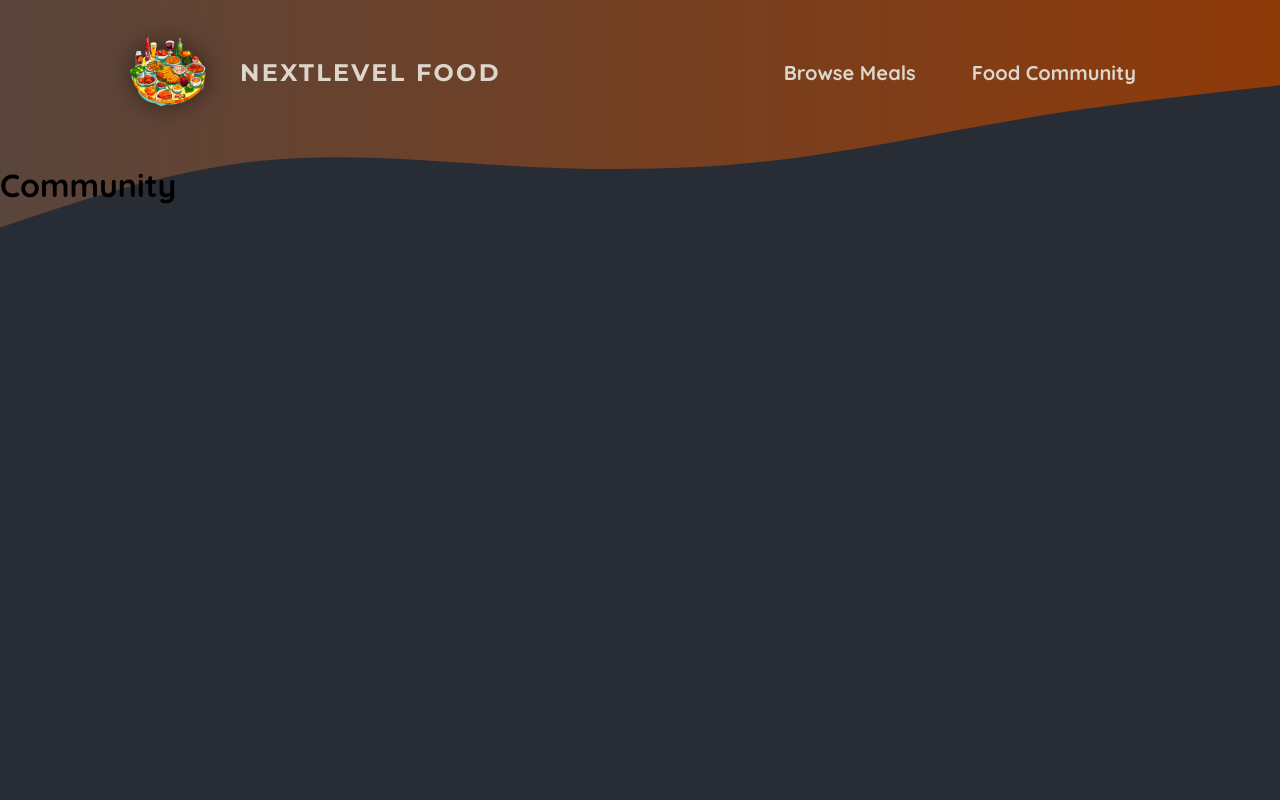
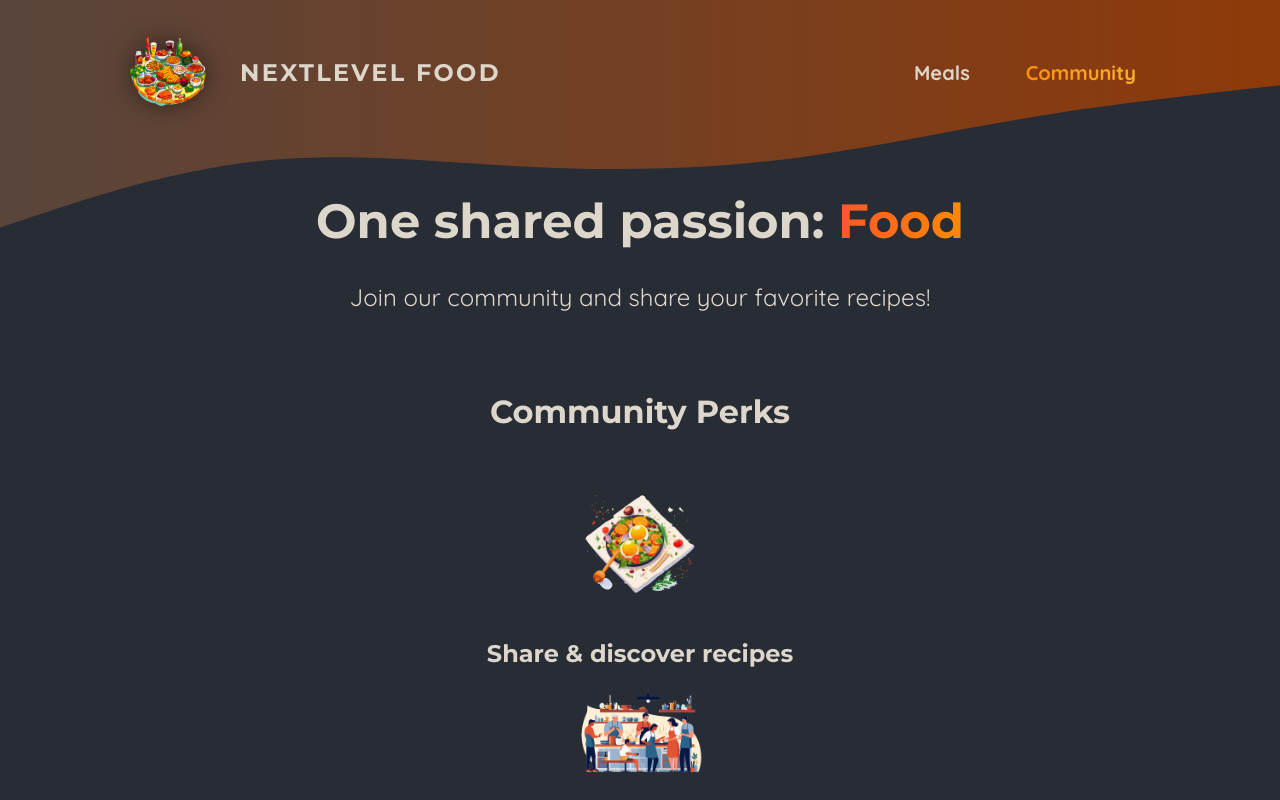
Before and after one commit to garybuckle/05-onwards-foodies-starting-project, a Next.js app: page /community in a window 1280 px wide. Shown: the top 800 px of the page. Built offline with nearby package versions, Linux system fonts and the light colour scheme.

Commit message:
section 3 105 complete

```diff
--- a/app/community/page.js
+++ b/app/community/page.js
@@ -1,3 +1,40 @@
+import Image from 'next/image';
+
+import mealIcon from '@/assets/icons/meal.png';
+import communityIcon from '@/assets/icons/community.png';
+import eventsIcon from '@/assets/icons/events.png';
+import classes from './page.module.css';
+
 export default function CommunityPage() {
-  return <h1>Community</h1>;
+  return (
+    <>
+      <header className={classes.header}>
+        <h1>
+          One shared passion: <span className={classes.highlight}>Food</span>
+        </h1>
+        <p>Join our community and share your favorite recipes!</p>
+      </header>
+      <main className={classes.main}>
+        <h2>Community Perks</h2>
+
+        <ul className={classes.perks}>
+          <li>
+            <Image src={mealIcon} alt="A delicious meal" />
+            <p>Share & discover recipes</p>
+          </li>
+          <li>
+            <Image src={communityIcon} alt="A crowd of people, cooking" />
+            <p>Find new friends & like-minded people</p>
+          </li>
+          <li>
+            <Image
+              src={eventsIcon}
+              alt="A crowd of people at a cooking event"
+            />
+            <p>Participate in exclusive events</p>
+          </li>
+        </ul>
+      </main>
+    </>
+  );
 }
--- /dev/null
+++ b/app/community/page.module.css
@@ -0,0 +1,61 @@
+.header {
+  gap: 3rem;
+  margin: 3rem auto 5rem auto;
+  width: 90%;
+  max-width: 75rem;
+  color: #ddd6cb;
+  font-size: 1.5rem;
+  text-align: center;
+}
+
+.header h1 {
+  font-family: 'Montserrat', sans-serif;
+}
+
+.highlight {
+  background: linear-gradient(90deg, #f9572a, #ff8a05);
+  background-clip: text;
+  -webkit-background-clip: text;
+  -webkit-text-fill-color: transparent;
+}
+
+.main {
+  width: 90%;
+  max-width: 40rem;
+  margin: 0 auto;
+  text-align: center;
+}
+
+.main h2 {
+  font-family: 'Montserrat', sans-serif;
+  font-size: 2rem;
+  margin-bottom: 3rem;
+  color: #ddd6cb;
+}
+
+.perks {
+  list-style: none;
+  margin: 3rem 0;
+  padding: 0;
+}
+
+.perks li {
+  display: flex;
+  flex-direction: column;
+  align-items: center;
+  gap: 2rem;
+}
+
+.perks img {
+  width: 8rem;
+  height: 8rem;
+  object-fit: contain;
+}
+
+.perks p {
+  font-family: 'Montserrat', sans-serif;
+  font-size: 1.5rem;
+  font-weight: bold;
+  margin: 0;
+  color: #ddd6cb;
+}
--- a/components/main-header/main-header.js
+++ b/components/main-header/main-header.js
@@ -9,7 +9,9 @@
 import Image from 'next/image';
 import LogoImg from '@/assets/logo.png';
 import classes from './main-header.module.css';
+
 import MainHeaderBackground from './main-header-background';
+import Navlink from './nav-link';
 
 export default function MainHeader() {
   return (
@@ -24,10 +26,10 @@
         <nav className={classes.nav}>
           <ul>
             <li>
-              <Link href="/meals">Browse Meals</Link>
+              <Navlink href="/meals">Meals</Navlink>
             </li>
             <li>
-              <Link href="/community">Food Community</Link>
+              <Navlink href="/community">Community</Navlink>
             </li>
           </ul>
         </nav>
--- a/components/main-header/main-header.module.css
+++ b/components/main-header/main-header.module.css
@@ -10,7 +10,6 @@
     padding: 2rem 10%;
   }
 }
-
 .nav ul {
   list-style: none;
   margin: 0;
@@ -19,30 +18,6 @@
   gap: 1.5rem;
   /* font-family: 'Montserrat', sans-serif; */
   font-size: 1.25rem;
-}
-
-.nav a {
-  text-decoration: none;
-  color: #ddd6cb;
-  font-weight: bold;
-  padding: 0.5rem 1rem;
-  border-radius: 0.5rem;
-}
-
-.nav a:hover,
-.nav a:active {
-  background: linear-gradient(90deg, #ff8a05, #f9b331);
-  background-clip: text;
-  -webkit-background-clip: text;
-  -webkit-text-fill-color: transparent;
-  text-shadow: 0 0 18px rgba(248, 190, 42, 0.8);
-}
-
-.active {
-  background: linear-gradient(90deg, #ff8a05, #f9b331);
-  background-clip: text;
-  -webkit-background-clip: text;
-  -webkit-text-fill-color: transparent;
 }
 
 .logo {
--- /dev/null
+++ b/components/main-header/nav-link.js
@@ -0,0 +1,25 @@
+'use client';
+
+import classes from './nav-link.module.css';
+import Link from 'next/link';
+import { usePathname } from 'next/navigation';
+
+export default function NavLink({ href, children }) {
+  const path = usePathname();
+  console.log(href, children);
+
+  return (
+    <>
+      <Link
+        href={href}
+        className={
+          path.startsWith(href)
+            ? `${classes.link} ${classes.active}`
+            : classes.link
+        }
+      >
+        {children}
+      </Link>{' '}
+    </>
+  );
+}
--- /dev/null
+++ b/components/main-header/nav-link.module.css
@@ -0,0 +1,23 @@
+.link {
+  text-decoration: none;
+  color: #ddd6cb;
+  font-weight: bold;
+  padding: 0.5rem 1rem;
+  border-radius: 0.5rem;
+}
+
+.link:hover,
+.link:active {
+  background: linear-gradient(90deg, #ff8a05, #f9b331);
+  background-clip: text;
+  -webkit-background-clip: text;
+  -webkit-text-fill-color: transparent;
+  text-shadow: 0 0 18px rgba(248, 190, 42, 0.8);
+}
+
+.active {
+  background: linear-gradient(90deg, #ff8a05, #f9b331);
+  background-clip: text;
+  -webkit-background-clip: text;
+  -webkit-text-fill-color: transparent;
+}
```
Also changed, not shown: .nova/Configuration.json.
